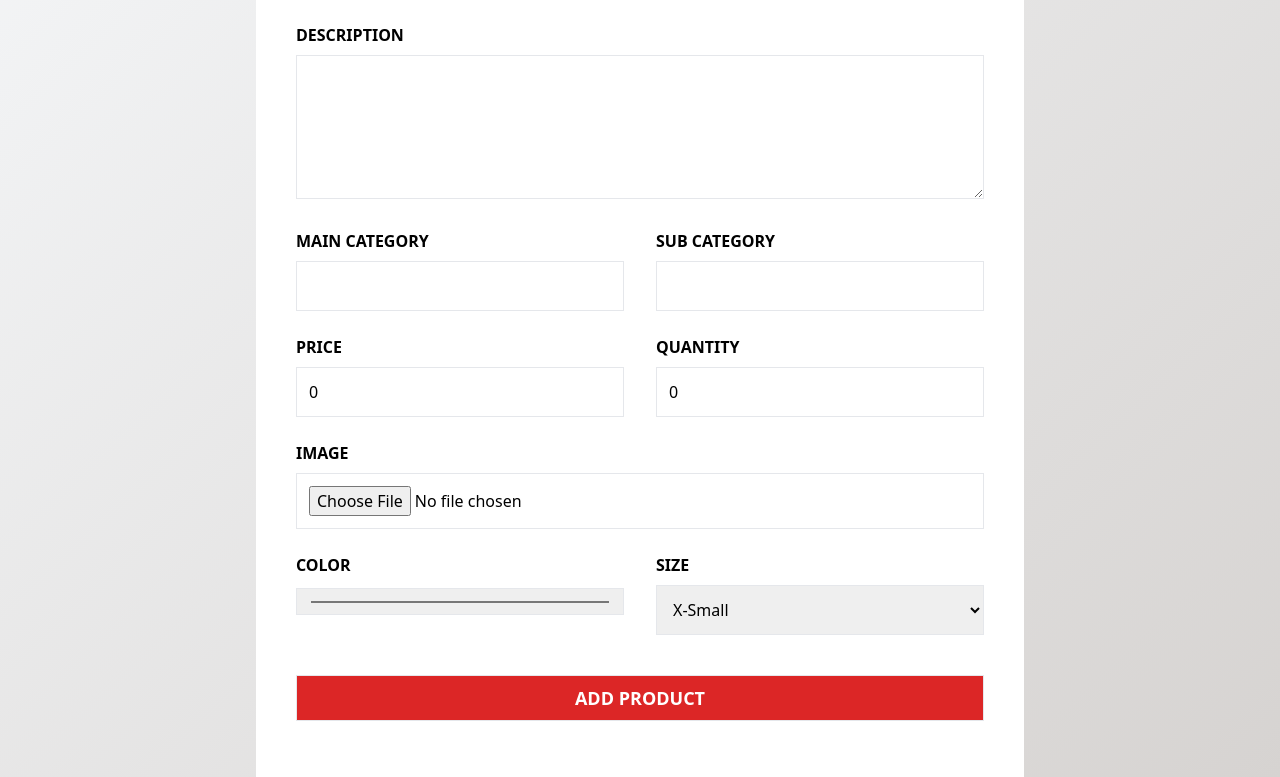
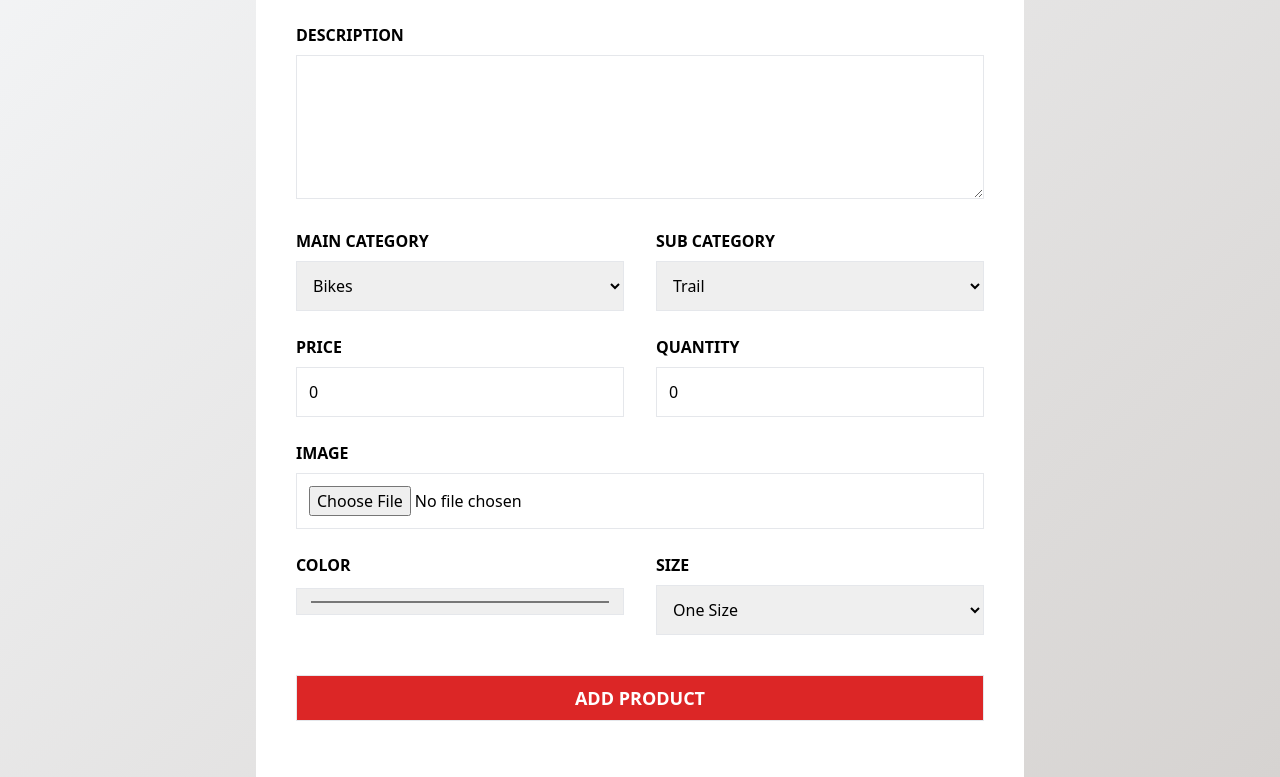
Before and after one commit to jordanruhle/ecommerce, a React (Create React App) app in the folder client/: page /products/create in a window 1280 px wide. Shown: the part 405-1182 px from the top of the page. Built offline with nearby package versions, Linux system fonts and the light colour scheme.

Commit message:
hardcoded mainCategories selection on CreatProduct form, added function to dynamicly render subCategories

```diff
--- a/client/src/components/ProductForm.jsx
+++ b/client/src/components/ProductForm.jsx
@@ -1,4 +1,4 @@
-import React, { useState }  from 'react'
+import React, { useState } from 'react'
 import RedButton from './RedButton'
 
 
@@ -19,6 +19,39 @@ const ProductForm = ({ title, subTitle, buttonText, submitFunction, productInfo,
         })
     }
 
+    const subcategoryFilter = (category) => {
+        if (category === "bikes") {
+            return (
+                <select onChange={(e) => { formChangeHandler(e) }} name="subCategory" value={productInfo.subCategory} className=' w-full p-3 border' >
+                    <option value="trail">Trail</option>
+                    <option value="allmountain">All Mountain</option>
+                    <option value="enduro">Enduro</option>
+                    <option value="downhill">Downhill</option>
+                </select>
+            )
+        }
+        if (category === "components") {
+            return (
+                <select onChange={(e) => { formChangeHandler(e) }} name="subCategory" value={productInfo.subCategory} className=' w-full p-3 border' >
+                    <option value="drivetrain">Drivetrain</option>
+                    <option value="suspension">Suspension</option>
+                    <option value="brakes">Brakes</option>
+                    <option value="tires">Tires</option>
+                    <option value="wheels">Wheels</option>
+                </select>
+            )
+        }
+        if (category === "accessories") {
+            return (
+                <select onChange={(e) => { formChangeHandler(e) }} name="subCategory" value={productInfo.subCategory} className=' w-full p-3 border' >
+                    <option value="bags">Bags</option>
+                    <option value="tools">Tools</option>
+                    <option value="hydration">Hydration</option>
+                </select>
+            )
+        }
+    }
+
     return (
         <div className='max-w-screen-md mx-auto '>
             <form className='bg-white p-10' encType="multipart/form-data" onSubmit={submitFunction}>
@@ -29,7 +62,7 @@ const ProductForm = ({ title, subTitle, buttonText, submitFunction, productInfo,
                 {/*---------- Name ---------- */}
                 <div className='mb-6'>
                     <p className='text-md font-semibold mb-2 uppercase'>Name</p>
-                    <input onChange={(e) => { formChangeHandler(e) }} type="text" name="name" value={productInfo.name}  className=' w-full p-3 border' />
+                    <input onChange={(e) => { formChangeHandler(e) }} type="text" name="name" value={productInfo.name} className=' w-full p-3 border' />
                 </div>
 
                 {/*---------- Brand ---------- */}
@@ -41,20 +74,24 @@ const ProductForm = ({ title, subTitle, buttonText, submitFunction, productInfo,
                 {/*---------- Description ---------- */}
                 <div className=' mb-6'>
                     <p className='text-md font-semibold mb-2 uppercase focus:bg-slate-50'>Description</p>
-                    <textarea onChange={(e) => { formChangeHandler(e) }} type="textarea" name="description" value={productInfo.description}  className='h-36 w-full text-start p-3 border ' />
+                    <textarea onChange={(e) => { formChangeHandler(e) }} type="textarea" name="description" value={productInfo.description} className='h-36 w-full text-start p-3 border ' />
                 </div>
 
                 {/*---------- Main Category ---------- */}
                 <div className="md:flex">
                     <div className='mb-6 mr-8 w-full'>
-                        <p className='text-md font-semibold mb-2 uppercase'>Main Category</p>
-                        <input onChange={(e) => { formChangeHandler(e) }} type="text" name="mainCategory" value={productInfo.mainCategory}  className=' w-full p-3 border' />
+                        <p className='text-md font-semibold mb-2 uppercase' >Main Category</p>
+                        <select onChange={(e) => { formChangeHandler(e) }} name="mainCategory" value={productInfo.mainCategory} className=' w-full p-3 border' >
+                            <option value="bikes">Bikes</option>
+                            <option value="components">Components</option>
+                            <option value="accessories">Accessories</option>
+                        </select>
                     </div>
 
                     {/*---------- Sub Category ---------- */}
                     <div className='mb-6 w-full'>
-                        <p className='text-md font-semibold mb-2 uppercase'>Sub Category</p>
-                        <input onChange={(e) => { formChangeHandler(e) }} type="text" name="subCategory" value={productInfo.subCategory}  className=' w-full p-3 border' />
+                        <p className='text-md font-semibold mb-2 uppercase' >Sub Category</p>
+                        {subcategoryFilter(productInfo.mainCategory)}
                     </div>
                 </div>
 
@@ -62,13 +99,13 @@ const ProductForm = ({ title, subTitle, buttonText, submitFunction, productInfo,
                 <div className="md:flex">
                     <div className='mb-6 mr-8 w-full'>
                         <p className='text-md font-semibold mb-2 uppercase'>Price</p>
-                        <input onChange={(e) => { formChangeHandler(e) }} type="text" pattern="[0-9]+([.][0-9]{2})?" placeholder='0.00' name="price" value={productInfo.price}  className='w-full p-3 border' />
+                        <input onChange={(e) => { formChangeHandler(e) }} type="text" pattern="[0-9]+([.][0-9]{2})?" placeholder='0.00' name="price" value={productInfo.price} className='w-full p-3 border' />
                     </div>
 
                     {/*---------- Quantity ---------- */}
                     <div className='mb-6 w-full'>
                         <p className='text-md font-semibold mb-2 uppercase'>Quantity</p>
-                        <input onChange={(e) => { formChangeHandler(e) }} type="number" name="quantity" value={productInfo.quantity}  className=' w-full p-3 border' />
+                        <input onChange={(e) => { formChangeHandler(e) }} type="number" name="quantity" value={productInfo.quantity} className=' w-full p-3 border' />
                     </div>
                 </div>
 
@@ -82,13 +119,14 @@ const ProductForm = ({ title, subTitle, buttonText, submitFunction, productInfo,
                 <div className="md:flex">
                     <div className='mb-6 mr-8 w-full'>
                         <p className='text-md font-semibold mb-2 uppercase'>Color</p>
-                        <input onChange={(e) => { formChangeHandler(e) }} type="color" name="color" value={productInfo.color}  className=' w-full p-3 border' />
+                        <input onChange={(e) => { formChangeHandler(e) }} type="color" name="color" value={productInfo.color} className=' w-full p-3 border' />
                     </div>
 
                     {/*---------- Size ---------- */}
                     <div className='mb-6 w-full'>
                         <p className='text-md font-semibold mb-2 uppercase' >Size</p>
-                        <select onChange={(e) => { formChangeHandler(e) }} name="size" value={productInfo.size}  className=' w-full p-3 border' >
+                        <select onChange={(e) => { formChangeHandler(e) }} name="size" value={productInfo.size} className=' w-full p-3 border' >
+                            <option value="One Size">One Size</option>
                             <option value="XS">X-Small</option>
                             <option value="S">Small</option>
                             <option value="M">Medium</option>
--- a/client/src/views/ProductCreateOne.jsx
+++ b/client/src/views/ProductCreateOne.jsx
@@ -12,14 +12,14 @@ const ProductCreateOne = () => {
     name: "",
     brand: "",
     description: "",
-    mainCategory: "",
+    mainCategory: "bikes",
     subCategory: "",
     price: 0.00,
     quantity: 0,
     quantitySold: 0,
     image: "",
     color: "",
-    size: "xsm"
+    size: "One Size"
 })
 
   const createProduct = (e) => {
--- a/client/src/views/ProductEdit.jsx
+++ b/client/src/views/ProductEdit.jsx
@@ -13,14 +13,14 @@ const ProductEdit = () => {
     name: "",
     brand: "",
     description: "",
-    mainCategory: "",
+    mainCategory: "bikes",
     subCategory: "",
     price: 0.0,
     quantity: 0,
     quantitySold: 0,
     image: "",
     color: "",
-    size: "xsm",
+    size: "One Size",
   });
 
   useEffect(() => {
```
